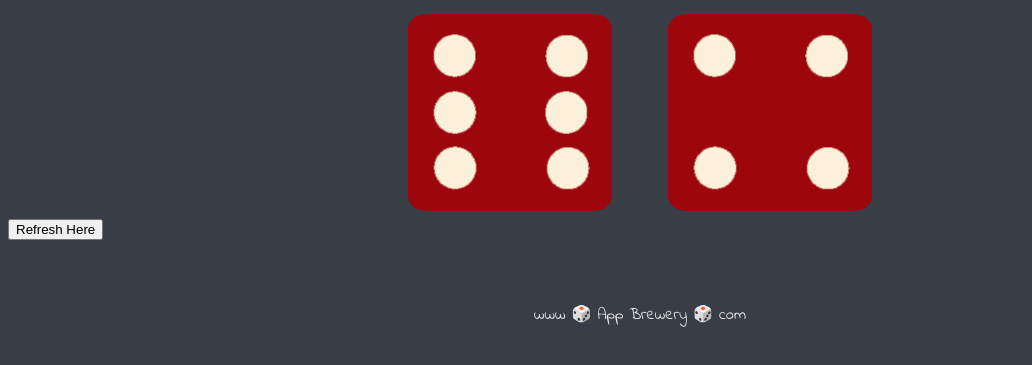
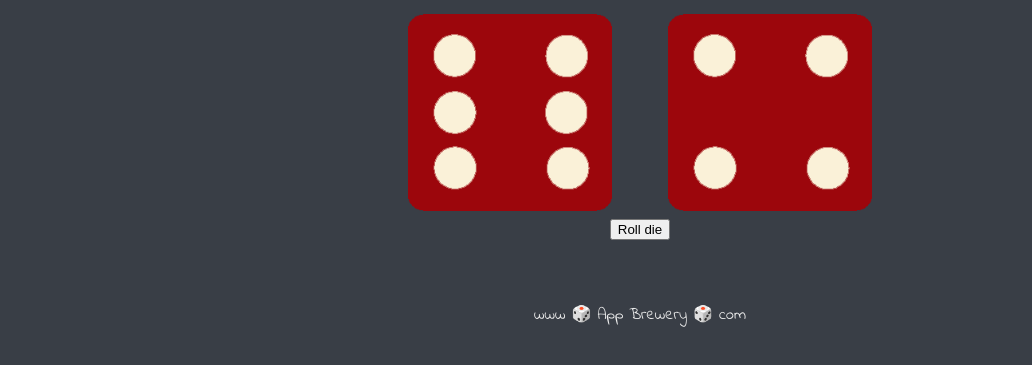
Before and after one commit to kethan039/diceGame, a plain HTML site: page index.html in a window 1280 px wide. Shown: the part 321-686 px from the top of the page, without its empty margins (0-1032 px from the left). Drawn offline with Linux system fonts and the light colour scheme.

Commit message:
Update index.html

```diff
--- a/index.html
+++ b/index.html
@@ -24,7 +24,7 @@
 
     </div>
     <div>
-      <button onClick="window.location.reload();">Refresh Here</button>
+      <center><button type="button" class="btn btn-dark" onClick="window.location.reload();">Roll die</button></center>
       </div>
 
 
```
